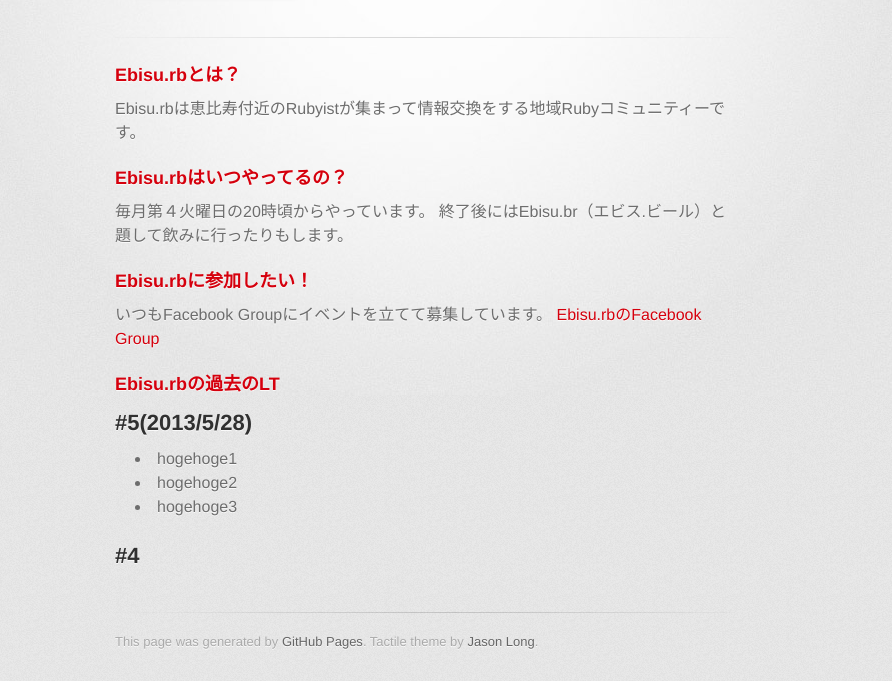
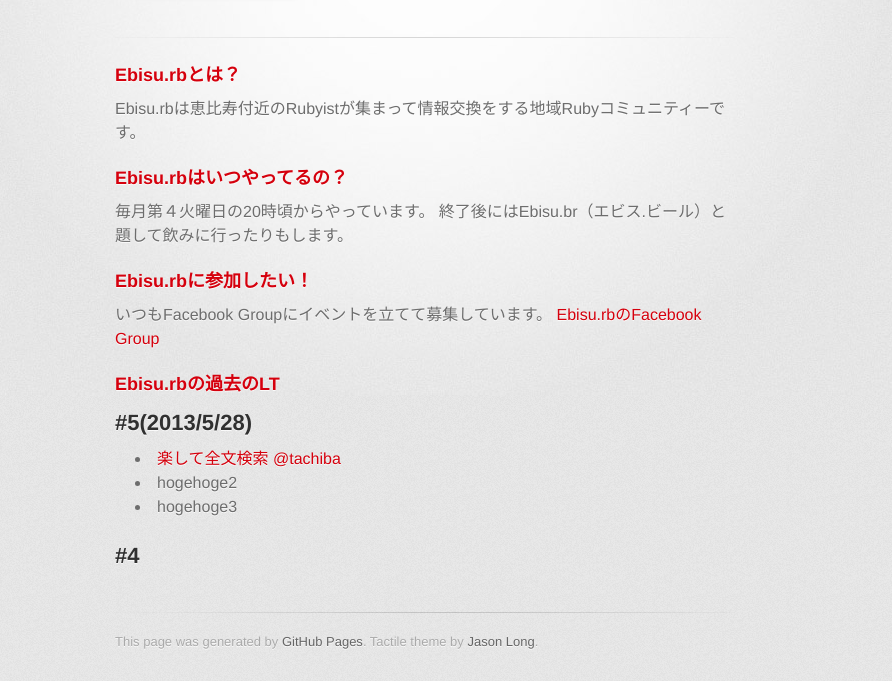
Before and after one commit to ebisurb/ebisurb.github.io, a plain HTML site: page index.html in a window 1280 px wide. Shown: the part 178-859 px from the top of the page, without its empty margins (215-1107 px from the left). Drawn offline with Linux system fonts and the light colour scheme; a web font is replaced by a local one.

Commit message:
Replace master branch with page content via GitHub

```diff
--- a/index.html
+++ b/index.html
@@ -48,7 +48,9 @@
 <h2>#5(2013/5/28)</h2>
 
 <ul>
-<li>hogehoge1</li>
+<li>
+<a href="https://speakerdeck.com/tachiba/le-sitequan-wen-jian-suo">楽して全文検索</a> <a href="https://github.com/tachiba" class="user-mention">@tachiba</a>
+</li>
 <li>hogehoge2</li>
 <li>hogehoge3</li>
 </ul><h2>#4</h2>
--- a/params.json
+++ b/params.json
@@ -1 +1 @@
-{"name":"Ebisu.rb","tagline":"","body":"### Ebisu.rbとは？\r\n\r\nEbisu.rbは恵比寿付近のRubyistが集まって情報交換をする地域Rubyコミュニティーです。\r\n\r\n### Ebisu.rbはいつやってるの？\r\n\r\n毎月第４火曜日の20時頃からやっています。\r\n終了後にはEbisu.br（エビス.ビール）と題して飲みに行ったりもします。\r\n\r\n### Ebisu.rbに参加したい！\r\n\r\nいつもFacebook Groupにイベントを立てて募集しています。\r\n[Ebisu.rbのFacebook Group](https://www.facebook.com/groups/531569826856029/)\r\n\r\n### Ebisu.rbの過去のLT\r\n\r\n## #5(2013/5/28)\r\n\r\n* hogehoge1\r\n* hogehoge2\r\n* hogehoge3\r\n\r\n## #4\r\n","google":"","note":"Don't delete this file! It's used internally to help with page regeneration."}
+{"name":"Ebisu.rb","tagline":"","body":"### Ebisu.rbとは？\r\n\r\nEbisu.rbは恵比寿付近のRubyistが集まって情報交換をする地域Rubyコミュニティーです。\r\n\r\n### Ebisu.rbはいつやってるの？\r\n\r\n毎月第４火曜日の20時頃からやっています。\r\n終了後にはEbisu.br（エビス.ビール）と題して飲みに行ったりもします。\r\n\r\n### Ebisu.rbに参加したい！\r\n\r\nいつもFacebook Groupにイベントを立てて募集しています。\r\n[Ebisu.rbのFacebook Group](https://www.facebook.com/groups/531569826856029/)\r\n\r\n### Ebisu.rbの過去のLT\r\n\r\n## #5(2013/5/28)\r\n\r\n* [楽して全文検索](https://speakerdeck.com/tachiba/le-sitequan-wen-jian-suo) @tachiba\r\n* hogehoge2\r\n* hogehoge3\r\n\r\n## #4","google":"","note":"Don't delete this file! It's used internally to help with page regeneration."}
```
